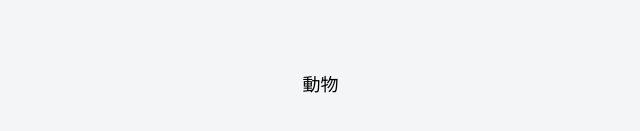
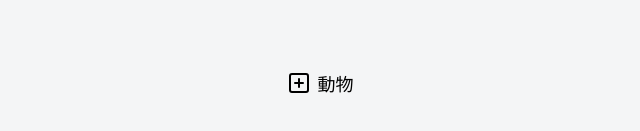
Before and after one commit to magisystem0408/react_animation, a React (Create React App) app: page / in a window 1280 px wide. Shown: the part 317-448 px from the top of the page, without its empty margins (254-894 px from the left). Built offline with nearby package versions, Linux system fonts and the light colour scheme.

Commit message:
add icons

```diff
--- a/package.json
+++ b/package.json
@@ -10,6 +10,7 @@
     "lodash": "^4.17.21",
     "react": "^17.0.2",
     "react-dom": "^17.0.2",
+    "react-feather": "^2.0.9",
     "react-scripts": "4.0.3",
     "react-use-measure": "^2.0.4",
     "styled-components": "^5.3.3",
--- a/src/App.js
+++ b/src/App.js
@@ -3,6 +3,7 @@ import styled from "styled-components";
 import {useState} from "react";
 import {useSpring, a} from "@react-spring/web";
 import useMeasure from "react-use-measure";
+import {MinusSquare, PlusSquare} from "react-feather";
 
 const App = () => {
     return (
@@ -32,7 +33,22 @@ const Tree = ({name, items}) => {
     })
     return (
         <div>
-            <Name onClick={() => setOpen(!open)}>{name}</Name>
+            <div style={{display: "flex", alignItems: "center", cursor: "pointer"}}
+                 onClick={() => setOpen(!open)}
+            >
+                {
+                    open ? <MinusSquare
+                        style={{
+                            opacity: items.length === 0 ? 0.4 : 1
+                        }}
+                    /> : <PlusSquare
+                        style={{
+                            opacity: items.length === 0 ? 0.4 : 1
+                        }}
+                    />
+                }
+                <Name>{name}</Name>
+            </div>
             <ItemContainer style={styles}>
                 {/*高さが変わらない所をdivで囲い、純粋な高さを得る*/}
                 <div ref={ref}>
@@ -69,6 +85,7 @@ const items = [
     }
 ]
 const Name = styled(a.div)({
+    marginLeft: 6,
     fontSize: 18
 })
 
```
Also changed, not shown: 2 other files (tests, documents, lock files or other folders).
